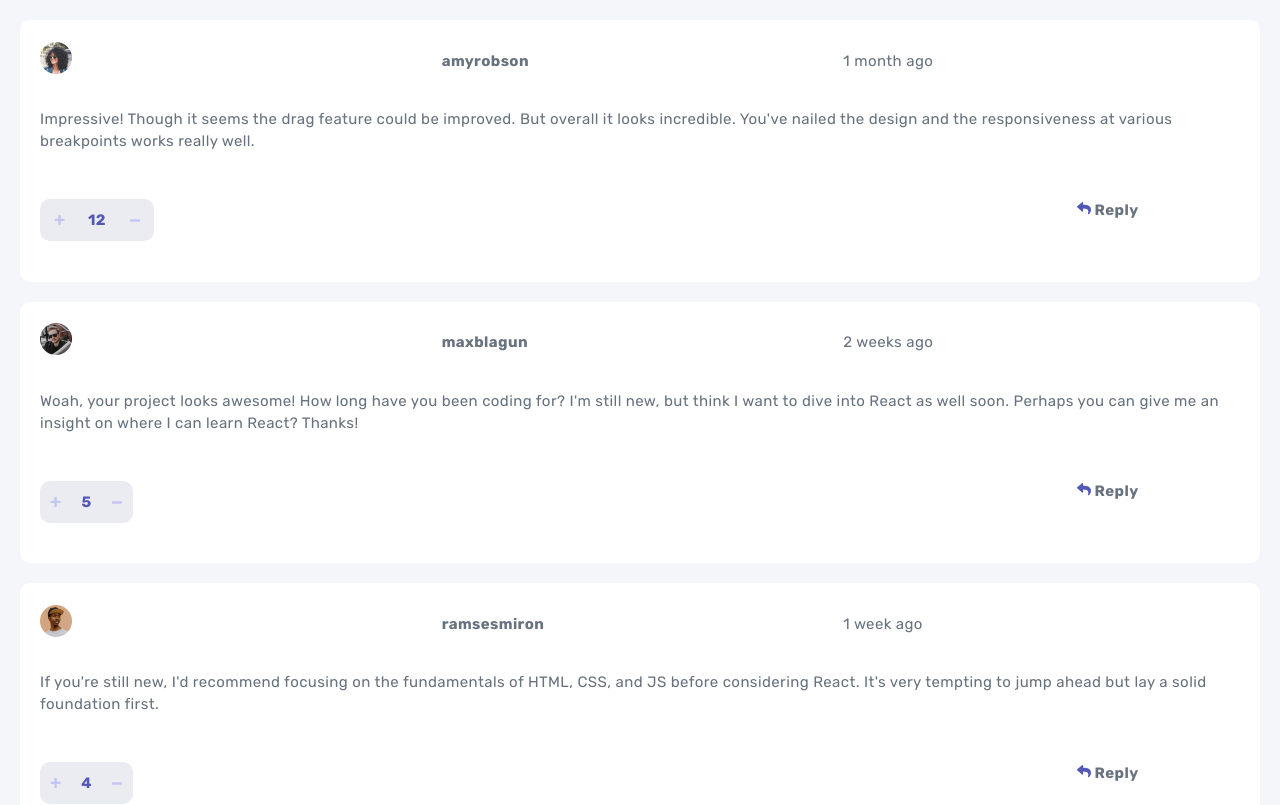
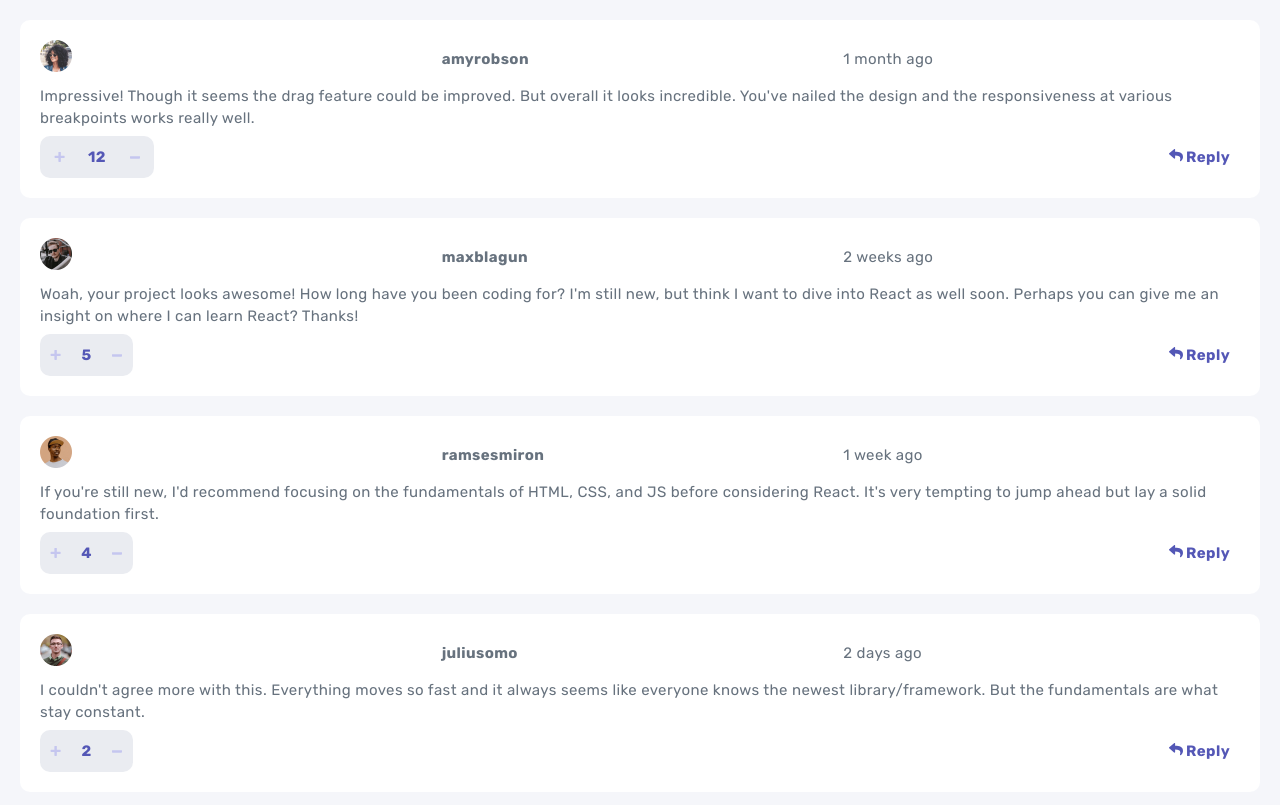
Before and after one commit to valleyman89/FrontEndMentor-Solution---Interactive-comments-section, a React (Create React App) app: page / in a window 1280 px wide. Shown: the top 805 px of the page. Built offline with nearby package versions, Linux system fonts and the light colour scheme.

Commit message:
update new classname

```diff
--- a/src/components/Delete.jsx
+++ b/src/components/Delete.jsx
@@ -3,7 +3,7 @@ import { ReactComponent as IconDelete } from "../svg/icon-delete.svg";
 class Delete extends Component {
   render() {
     return (
-      <button className="action delete comment-action-2">
+      <button className="action action__delete comment-action-2">
         <IconDelete /> Delete
       </button>
     );
--- a/src/components/Reply.jsx
+++ b/src/components/Reply.jsx
@@ -3,7 +3,7 @@ import { ReactComponent as IconReply } from "../svg/icon-reply.svg";
 class Reply extends Component {
   render() {
     return (
-      <div className="action reply comment-action-3">
+      <div className="action action__reply comment-action-3">
         <button>
           <IconReply /> Reply
         </button>
```
